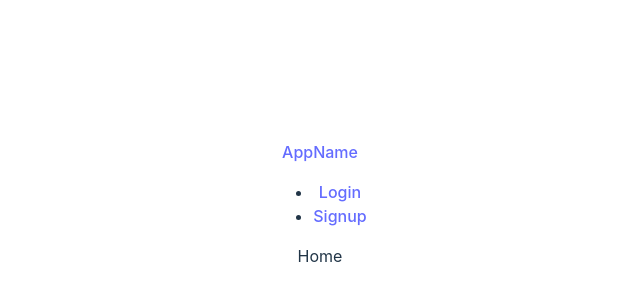
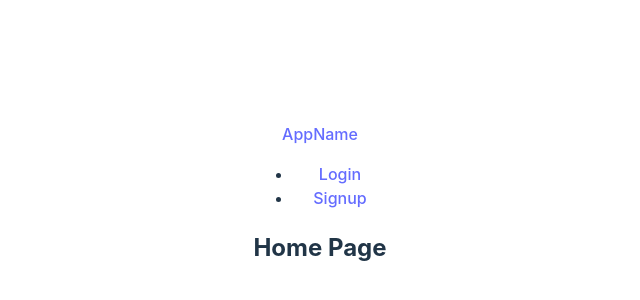
Before and after one commit to Annalisa-Boerner/flashcard-app, a React (Vite) app: page / in a window 1280 px wide. Shown: the part 196-496 px from the top of the page, without its empty margins (320-960 px from the left). Built offline with nearby package versions, Linux system fonts and the light colour scheme.

Commit message:
updated navbar to include decklist; added navigation on success from new deck to decklist

```diff
--- a/src/components/DeckList.jsx
+++ b/src/components/DeckList.jsx
@@ -1,5 +1,4 @@
 import { useState, useEffect, useContext } from "react";
-// import { fetchGlassTypes } from "../fetching";
 import BackendApi from "../api";
 import UserContext from "../common/UserContext";
 // import ViewDeckButton from "./ViewDeckButton";
@@ -12,7 +11,7 @@ export default function DeckList() {
     console.log("username from useContext:", username);
     const userObj = { "username": username }
 
-    //TODO async function to pull in decks from database
+    //Async function to pull in decks from database
     useEffect(() => {
         async function fetchDecks() {
             try {
@@ -38,8 +37,8 @@ export default function DeckList() {
             <div id="deck-list-container">
                 {decks.map((deck) => {
                     return (
-                        <div id="deck-list-card" key="deck.id">
-                            <p>{deck}</p>
+                        <div id="deck-list-card" key={deck.id}>
+                            <p >{deck}</p>
                         </div>
                     );
                 })}
--- a/src/components/Home.jsx
+++ b/src/components/Home.jsx
@@ -1,5 +1,7 @@
-import DeckList from "./DeckList";
+
 
 export default function Home() {
-    return <div>Home</div>;
+    return <div>
+        <h2>Home Page</h2>
+    </div>;
 }
--- a/src/components/NavBar.jsx
+++ b/src/components/NavBar.jsx
@@ -9,7 +9,7 @@ function NavBar({ logout }) {
     const loggedInNavBar = (
         <nav className="NavBar">
             <div>
-                <NavLink to="/">AppName</NavLink>
+                <NavLink to="/">Home</NavLink>
 
                 <div>
                     <ul>
@@ -22,6 +22,7 @@ function NavBar({ logout }) {
                                 Logout {currentUser && currentUser.username}
                             </NavLink>
                         </li>
+                        <li><NavLink to="/decklist">My Decks</NavLink></li>
                     </ul>
                 </div>
             </div>
--- a/src/components/NewDeckForm.jsx
+++ b/src/components/NewDeckForm.jsx
@@ -71,6 +71,7 @@ export default function NewDeckForm() {
             } else {
                 // All requests were successful
                 console.log("All cards added successfully");
+                navigate("/decklist")
                 // Redirect or perform other actions as needed
             }
         } catch (error) {
```
Also changed, not shown: src/components/DeckView.jsx (+12 -0 lines).
